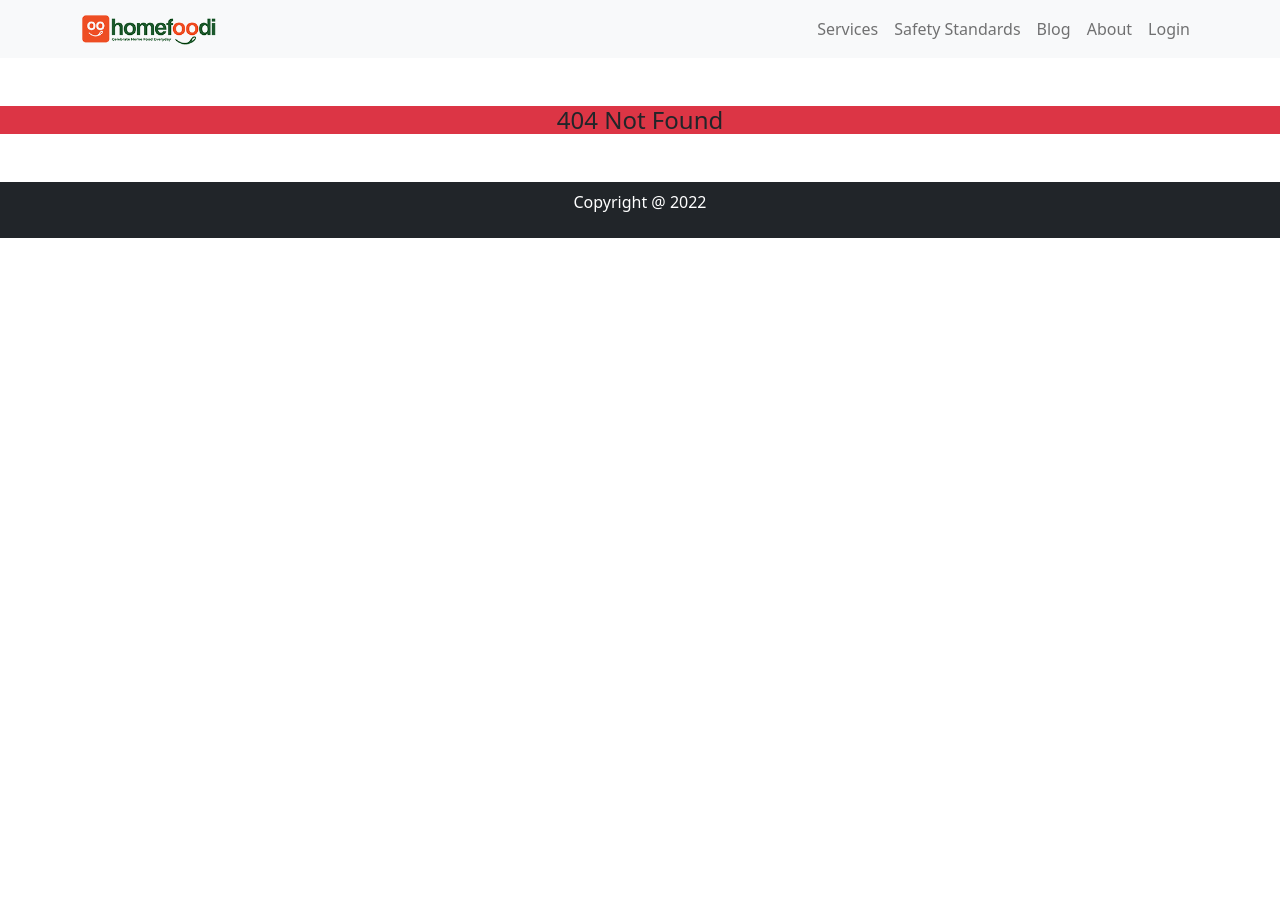
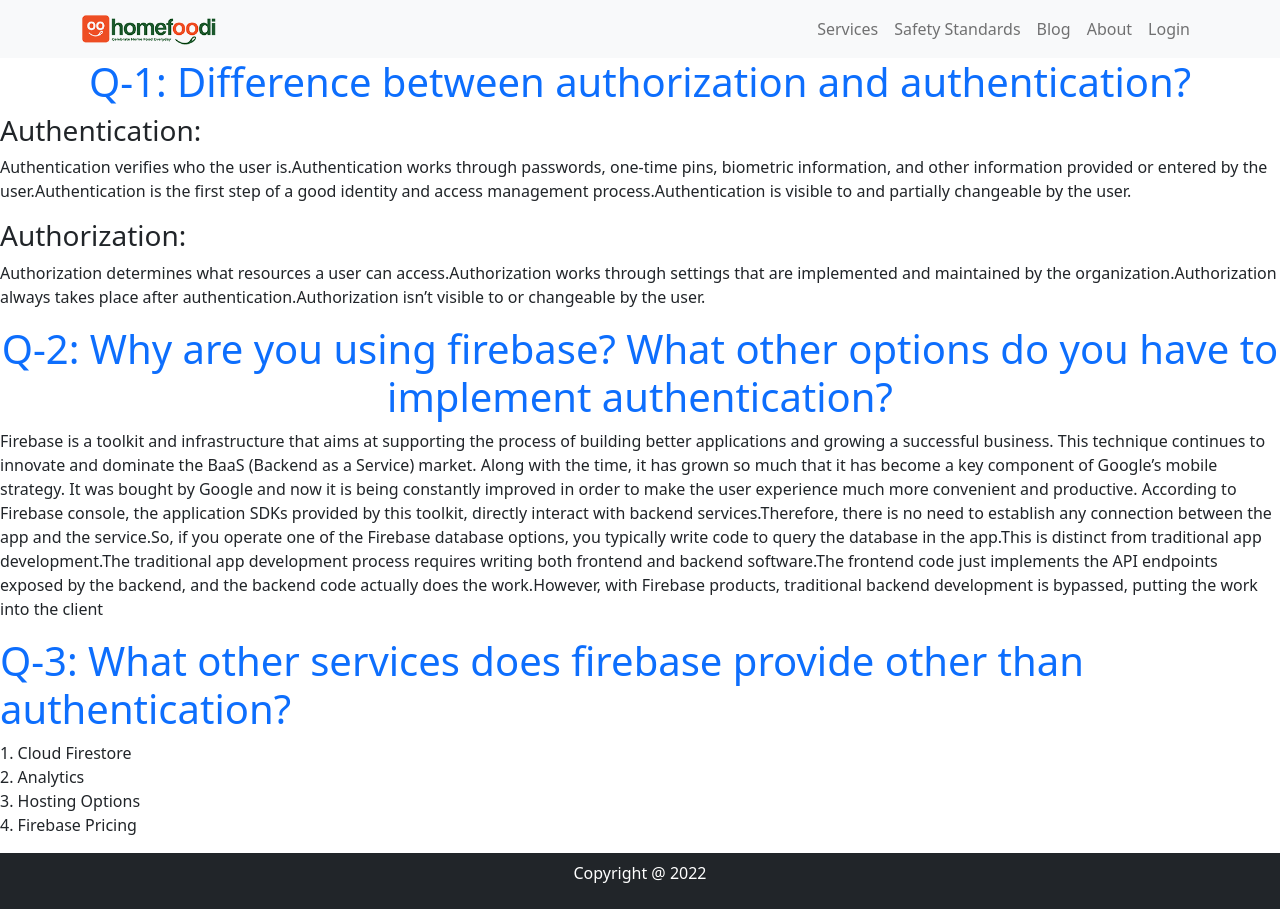
Before and after one commit to Robiul92/-independent-service-provider, a React (Create React App) app: page /blog in a window 1280 px wide. Before the commit this address had no page. Before the commit the page ends 800 px from the top, so only its background shows below. Built offline with nearby package versions, Linux system fonts and the light colour scheme.

Commit message:
blog question updated

```diff
--- a/src/App.js
+++ b/src/App.js
@@ -8,6 +8,7 @@ import Header from './Shared/Header/Header';
 import Footer from './Shared/Footer/Footer';
 import ServiceDetails from './Pages/ServiceDetails/ServiceDetails';
 import NotFound from './Pages/NotFound/NotFound';
+import Blog from './Pages/Blog/Blog';
 
 function App() {
   return (
@@ -18,6 +19,7 @@ function App() {
         <Route path='/home' element={<Home></Home>}></Route>
         <Route path='service/:serviceId' element={<ServiceDetails></ServiceDetails>}></Route>
         <Route path='/about' element={<About></About>}></Route>
+        <Route path='/blog' element={<Blog></Blog>}></Route>
         <Route path='*' element={<NotFound></NotFound>}></Route>
       </Routes>
       <Footer></Footer>
--- a/src/Pages/Blog/Blog.js
+++ b/src/Pages/Blog/Blog.js
@@ -0,0 +1,23 @@
+import React from 'react';
+
+const Blog = () => {
+    return (
+        <div>
+            <h1 className='text-center text-primary'>Q-1: Difference between authorization and authentication?</h1>
+            <h3>Authentication:</h3>
+            <p>Authentication verifies who the user is.Authentication works through passwords, one-time pins, biometric information, and other information provided or entered by the user.Authentication is the first step of a good identity and access management process.Authentication is visible to and partially changeable by the user.</p>
+            <h3>Authorization:</h3>
+            <p>Authorization determines what resources a user can access.Authorization works through settings that are implemented and maintained by the organization.Authorization always takes place after authentication.Authorization isn’t visible to or changeable by the user.</p>
+
+            <h1 className='text-center text-primary'>Q-2: Why are you using firebase? What other options do you have to implement authentication?</h1>
+            <p>Firebase is a toolkit and infrastructure that aims at supporting the process of building better applications and growing a successful business. This technique continues to innovate and dominate the BaaS (Backend as a Service) market. Along with the time, it has grown so much that it has become a key component of Google’s mobile strategy. It was bought by Google and now it is being constantly improved in order to make the user experience much more convenient and productive. According to Firebase console, the application SDKs provided by this toolkit, directly interact with backend services.Therefore, there is no need to establish any connection between the app and the service.So, if you operate one of the Firebase database options, you typically write code to query the database in the app.This is distinct from traditional app development.The traditional app development process requires writing both frontend and backend software.The frontend code just implements the API endpoints exposed by the backend, and the backend code actually does the work.However, with Firebase products, traditional backend development is bypassed, putting the work into the client</p>
+            <h1 className='text-primary'>Q-3: What other services does firebase provide other than authentication?</h1>
+            <p>1. Cloud Firestore <br />
+2. Analytics <br />
+3. Hosting Options <br />
+4. Firebase Pricing</p>
+        </div>
+    );
+};
+
+export default Blog;
--- a/src/Shared/Header/Header.js
+++ b/src/Shared/Header/Header.js
@@ -14,9 +14,10 @@ const Header = () => {
   <Navbar.Toggle aria-controls="responsive-navbar-nav" />
   <Navbar.Collapse id="responsive-navbar-nav">
     <Nav className="justify-content-end flex-grow-1">
+
       <Nav.Link href="home#services">Services</Nav.Link>
-      <Nav.Link as={Link} href="home#safety">Safety Standards</Nav.Link>
-      <Nav.Link as={Link} to="#blog">Blog</Nav.Link>
+      <Nav.Link  href="home#safety">Safety Standards</Nav.Link>
+      <Nav.Link as={Link} to="blog">Blog</Nav.Link>
 
     </Nav>
     <Nav className='me-auto'>
```
